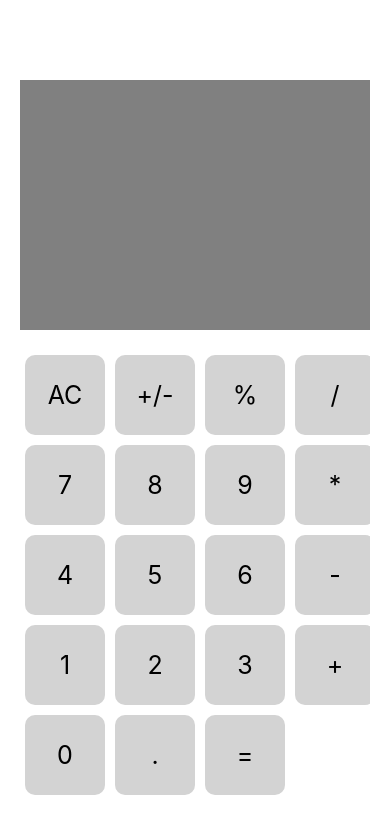
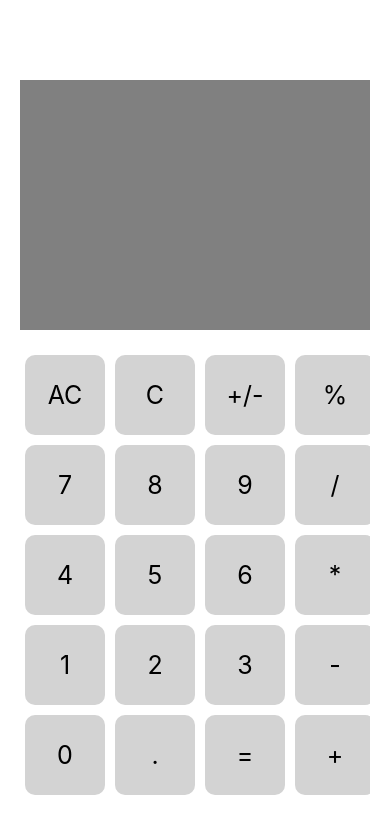
Before and after one commit to Harjap-Sngh/calculator-reactNative, a React Native app: screen / in a window 390 px wide. Shown: the top 834 px of the page. Built offline with nearby package versions, Linux system fonts and the light colour scheme.

Commit message:
Cleat and all clear added

```diff
--- a/App.js
+++ b/App.js
@@ -142,7 +142,9 @@ export default function App() {
   }
 
   const clear = (item) => {
-    if (item === "AC") {
+    if (item === "C") {
+      setInput((prevInput) => prevInput.slice(0, -1)); // Remove the last character
+    } else if (item === "AC") {
       setInput(""); // Clear the input state
     } else if (item === "+/-") {
       setInput((prevInput) =>
@@ -154,7 +156,11 @@ export default function App() {
       );
     } else if (item === "=") {
       try {
-        setInput(parseFloat(evaluate(input)).toFixed(2));
+        if (input.includes(".")) {
+          setInput(parseFloat(evaluate(input)).toFixed(2));
+        } else {
+          setInput(evaluate(input).toString());
+        }
       } catch (error) {
         setInput("Error");
       }
@@ -187,24 +193,25 @@ export default function App() {
 
   let info = [
     "AC",
+    "C",
     "+/-",
     "%",
-    "/",
     "7",
     "8",
     "9",
-    "*",
+    "/",
     "4",
     "5",
     "6",
-    "-",
+    "*",
     "1",
     "2",
     "3",
-    "+",
+    "-",
     "0",
     ".",
     "=",
+    "+",
   ];
 
   return (
```
